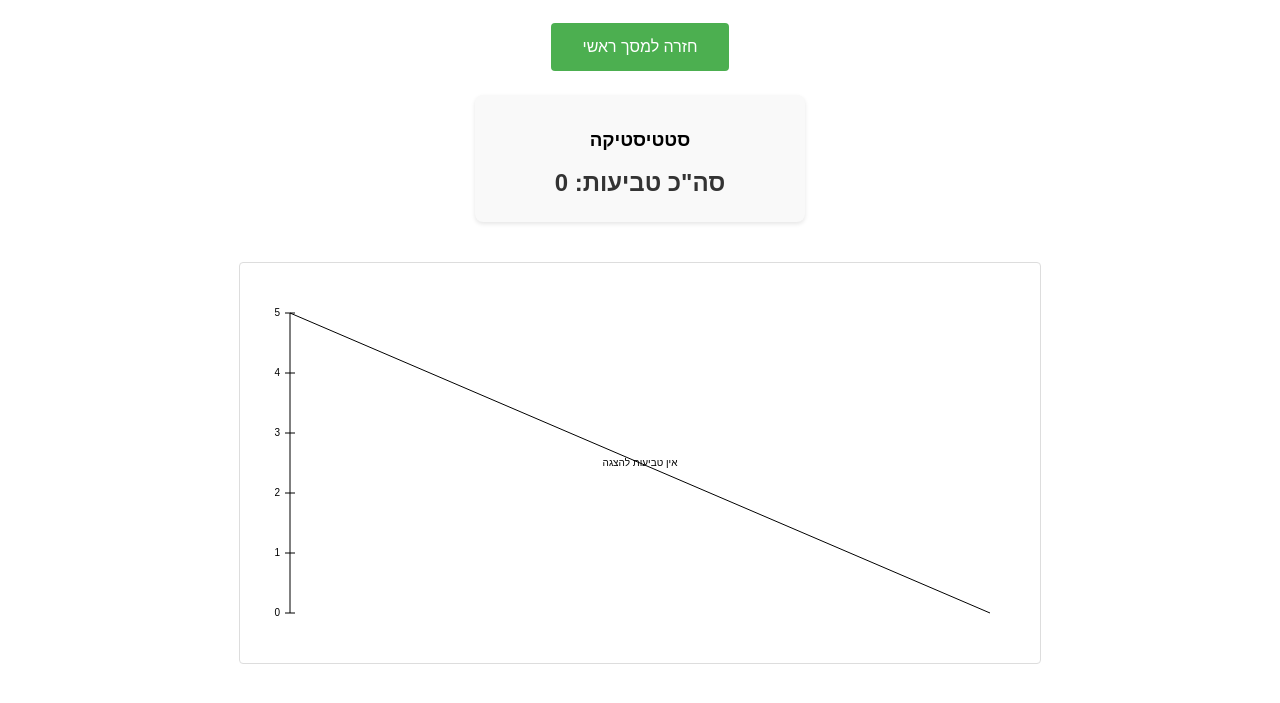
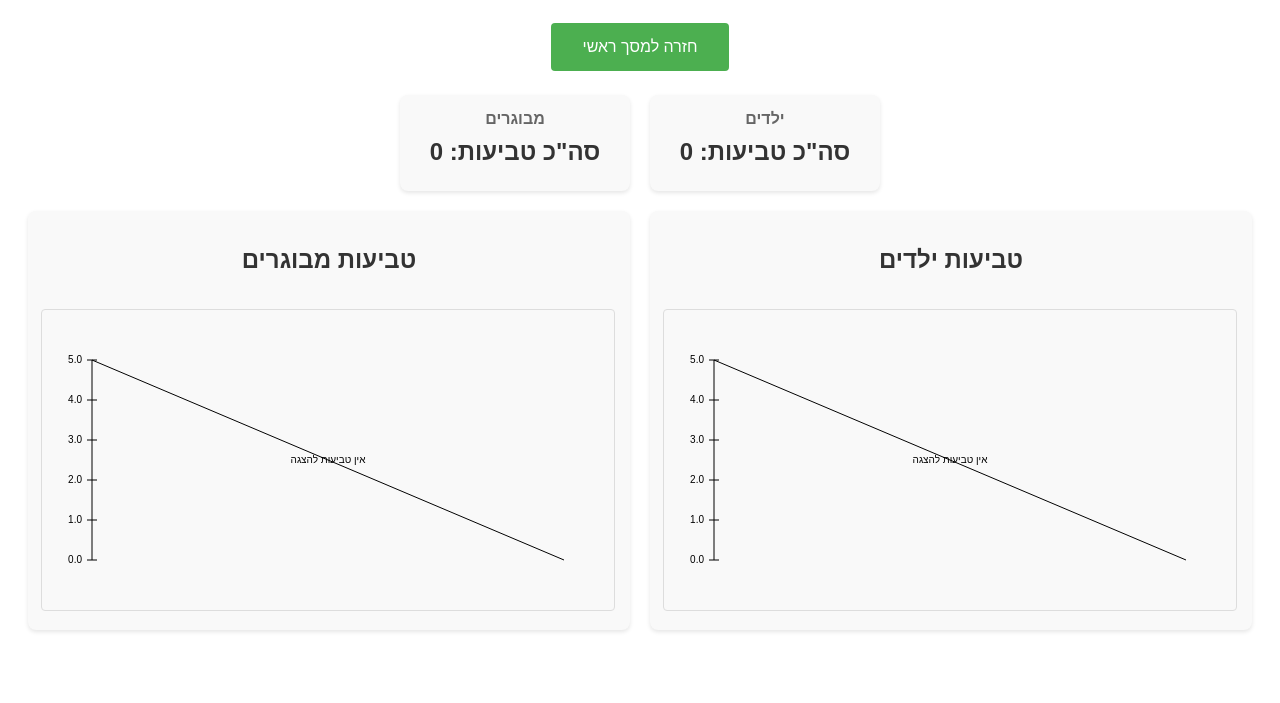
Before and after one commit to Shakedik/LifeServer, a plain HTML site: page graph.html in a window 1280 px wide. Shown: the part 89-792 px from the top of the page. Drawn offline with Linux system fonts and the light colour scheme; sample sign-in values are in the browser's storage.

Commit message:
Update graph.html

```diff
--- a/graph.html
+++ b/graph.html
@@ -23,18 +23,42 @@
             cursor: pointer;
             border-radius: 4px;
         }
+        .graphs-container {
+            display: flex;
+            flex-wrap: wrap;
+            justify-content: center;
+            gap: 20px;
+            margin-top: 20px;
+        }
+        .graph-section {
+            flex: 1;
+            min-width: 300px;
+            max-width: 600px;
+            background-color: #f9f9f9;
+            padding: 15px;
+            border-radius: 8px;
+            box-shadow: 0 2px 4px rgba(0,0,0,0.1);
+        }
         canvas {
             border: 1px solid #ddd;
             margin-top: 20px;
             border-radius: 4px;
+            width: 100%;
+            height: 300px;
         }
         .stats-container {
+            display: flex;
+            justify-content: center;
+            gap: 20px;
+            margin: 20px 0;
+        }
+        .stats-box {
             background-color: #f9f9f9;
             padding: 15px;
             border-radius: 8px;
-            margin: 20px auto;
-            max-width: 300px;
             box-shadow: 0 2px 4px rgba(0,0,0,0.1);
+            flex: 1;
+            max-width: 200px;
         }
         .total-drownings {
             font-size: 24px;
@@ -42,10 +66,14 @@
             color: #333;
             margin: 10px 0;
         }
-        .no-data-message {
-            font-style: italic;
+        .stats-title {
+            font-weight: bold;
+            margin-bottom: 10px;
             color: #666;
-            margin-top: 20px;
+        }
+        h2 {
+            color: #333;
+            margin-bottom: 15px;
         }
     </style>
 </head>
@@ -56,14 +84,28 @@
     </div>
 
     <div class="stats-container">
-        <h3>סטטיסטיקה</h3>
-        <div class="total-drownings" id="totalDrownings">סה"כ טביעות: 0</div>
+        <div class="stats-box">
+            <div class="stats-title">ילדים</div>
+            <div class="total-drownings" id="youngDrownings">סה"כ טביעות: 0</div>
+        </div>
+        <div class="stats-box">
+            <div class="stats-title">מבוגרים</div>
+            <div class="total-drownings" id="adultDrownings">סה"כ טביעות: 0</div>
+        </div>
     </div>
 
-    <canvas id="drowningChart" width="800" height="400"></canvas>
+    <div class="graphs-container">
+        <div class="graph-section">
+            <h2>טביעות ילדים</h2>
+            <canvas id="youngChart"></canvas>
+        </div>
+        <div class="graph-section">
+            <h2>טביעות מבוגרים</h2>
+            <canvas id="adultChart"></canvas>
+        </div>
+    </div>
 
     <script>
-        // בדיקת התחברות
         if (!sessionStorage.getItem('currentUser')) {
             window.location.href = 'index.html';
         }
@@ -73,22 +115,57 @@
                    date.getMinutes().toString().padStart(2, '0');
         }
 
-        function calculateTotalDrownings() {
+        function calculateDrowningsByAgeGroup() {
             const drowningHistory = JSON.parse(sessionStorage.getItem('drowningHistory') || '[]');
-            return drowningHistory.length;
+            const users = JSON.parse(localStorage.getItem('users') || '{}');
+
+            const youngDrownings = drowningHistory.filter(drowning =>
+                users[drowning.user] && users[drowning.user].ageGroup === 'צעיר'
+            );
+
+            const adultDrownings = drowningHistory.filter(drowning =>
+                users[drowning.user] && users[drowning.user].ageGroup === 'מבוגר'
+            );
+
+            return { youngDrownings, adultDrownings };
         }
 
         function updateTotalDrownings() {
-            const total = calculateTotalDrownings();
-            document.getElementById('totalDrownings').textContent = `סה"כ טביעות: ${total}`;
+            const { youngDrownings, adultDrownings } = calculateDrowningsByAgeGroup();
+            document.getElementById('youngDrownings').textContent = `סה"כ טביעות: ${youngDrownings.length}`;
+            document.getElementById('adultDrownings').textContent = `סה"כ טביעות: ${adultDrownings.length}`;
         }
 
-        function drawGraph() {
-            const drowningHistory = JSON.parse(sessionStorage.getItem('drowningHistory') || '[]');
-            const canvas = document.getElementById("drowningChart");
+        function processDataForGraph(drownings) {
+            if (drownings.length === 0) return { labels: [], values: [] };
+
+            drownings.sort((a, b) => new Date(a.time) - new Date(b.time));
+            const timeSegments = {};
+
+            const firstTime = new Date(drownings[0].time);
+            const lastTime = new Date(drownings[drownings.length - 1].time);
+
+            let currentTime = new Date(firstTime);
+            while (currentTime <= lastTime) {
+                const timeKey = formatTime(currentTime);
+                timeSegments[timeKey] = 0;
+                currentTime.setMinutes(currentTime.getMinutes() + 5);
+            }
+
+            drownings.forEach(drowning => {
+                const drowningTime = new Date(drowning.time);
+                const timeKey = formatTime(drowningTime);
+                timeSegments[timeKey] = (timeSegments[timeKey] || 0) + 1;
+            });
+
+            return {
+                labels: Object.keys(timeSegments),
+                values: Object.values(timeSegments)
+            };
+        }
+
+        function drawGraph(canvas, data, color) {
             const ctx = canvas.getContext("2d");
-
-            // הגדרות בסיסיות
             const width = canvas.width;
             const height = canvas.height;
             const padding = 50;
@@ -98,7 +175,7 @@
             // ניקוי הקנבס
             ctx.clearRect(0, 0, width, height);
 
-            // ציור צירים תמיד
+            // ציור צירים
             ctx.beginPath();
             ctx.moveTo(padding, height - padding);
             ctx.lineTo(padding, padding);
@@ -108,55 +185,28 @@
             // ציור ערכי ציר Y
             ctx.textAlign = "right";
             ctx.textBaseline = "middle";
+            const maxValue = Math.max(...data.values, 5);
             for (let i = 0; i <= 5; i++) {
                 const y = height - padding - (i * graphHeight / 5);
-                ctx.fillText(i, padding - 10, y);
+                ctx.fillText((maxValue * i / 5).toFixed(1), padding - 10, y);
                 ctx.beginPath();
                 ctx.moveTo(padding - 5, y);
                 ctx.lineTo(padding + 5, y);
                 ctx.stroke();
             }
 
-            if (drowningHistory.length === 0) {
-                // הצגת הודעה כשאין נתונים
+            if (data.labels.length === 0) {
                 ctx.textAlign = "center";
                 ctx.fillText("אין טביעות להצגה", width / 2, height / 2);
                 return;
             }
 
-            // מיון לפי זמן
-            drowningHistory.sort((a, b) => new Date(a.time) - new Date(b.time));
-
-            // יצירת מקטעי זמן של 5 דקות
-            const timeSegments = {};
-            const firstTime = new Date(drowningHistory[0].time);
-            const lastTime = new Date(drowningHistory[drowningHistory.length - 1].time);
-
-            // יצירת מקטעי זמן ריקים
-            let currentTime = new Date(firstTime);
-            while (currentTime <= lastTime) {
-                const timeKey = formatTime(currentTime);
-                timeSegments[timeKey] = 0;
-                currentTime.setMinutes(currentTime.getMinutes() + 5);
-            }
-
-            // ספירת טביעות בכל מקטע זמן
-            drowningHistory.forEach(drowning => {
-                const drowningTime = new Date(drowning.time);
-                const timeKey = formatTime(drowningTime);
-                timeSegments[timeKey] = (timeSegments[timeKey] || 0) + 1;
-            });
-
-            // הכנת נתונים לגרף
-            const labels = Object.keys(timeSegments);
-            const values = Object.values(timeSegments);
-
             // ציור ערכי ציר X
             ctx.textAlign = "center";
             ctx.textBaseline = "top";
-            labels.forEach((label, index) => {
+            data.labels.forEach((label, index) => {
                 if (index % 2 === 0) {
-                    const x = padding + index * (graphWidth / (labels.length - 1));
+                    const x = padding + index * (graphWidth / (data.labels.length - 1));
                     ctx.save();
                     ctx.translate(x, height - padding + 10);
                     ctx.rotate(Math.PI / 4);
@@ -166,15 +216,13 @@
             });
 
             // ציור הגרף
-            const maxValue = Math.max(...values, 5);
             const scaleY = graphHeight / maxValue;
-
             ctx.beginPath();
-            ctx.strokeStyle = "blue";
+            ctx.strokeStyle = color;
             ctx.lineWidth = 2;
 
-            values.forEach((value, index) => {
-                const x = padding + index * (graphWidth / (labels.length - 1));
+            data.values.forEach((value, index) => {
+                const x = padding + index * (graphWidth / (data.labels.length - 1));
                 const y = height - padding - value * scaleY;
                 if (index === 0) {
                     ctx.moveTo(x, y);
@@ -185,9 +233,9 @@
             ctx.stroke();
 
             // ציור נקודות
-            ctx.fillStyle = "red";
-            values.forEach((value, index) => {
-                const x = padding + index * (graphWidth / (labels.length - 1));
+            ctx.fillStyle = color;
+            data.values.forEach((value, index) => {
+                const x = padding + index * (graphWidth / (data.labels.length - 1));
                 const y = height - padding - value * scaleY;
                 ctx.beginPath();
                 ctx.arc(x, y, 5, 0, Math.PI * 2);
@@ -195,23 +243,45 @@
             });
         }
 
-        function backToMain() {
-            if (sessionStorage.getItem('currentUser')) {
-                window.location.href = 'main.html';
-            } else {
-                window.location.href = 'index.html';
+        function updateGraphs() {
+            const { youngDrownings, adultDrownings } = calculateDrowningsByAgeGroup();
+
+            const youngData = processDataForGraph(youngDrownings);
+            const adultData = processDataForGraph(adultDrownings);
+
+            const youngCanvas = document.getElementById("youngChart");
+            const adultCanvas = document.getElementById("adultChart");
+
+            // התאמת גודל הקנבס לגודל המכיל
+            function resizeCanvas(canvas) {
+                const container = canvas.parentElement;
+                canvas.width = container.clientWidth - 30;
+                canvas.height = 300;
             }
+
+            resizeCanvas(youngCanvas);
+            resizeCanvas(adultCanvas);
+
+            drawGraph(youngCanvas, youngData, '#ff6b6b');
+            drawGraph(adultCanvas, adultData, '#4dabf7');
         }
 
-        // ציור ראשוני של הגרף ועדכון הסטטיסטיקה
-        drawGraph();
+        function backToMain() {
+            window.location.href = 'main.html';
+        }
+
+        // עדכון ראשוני
+        updateGraphs();
         updateTotalDrownings();
 
-        // עדכון הגרף והסטטיסטיקה כל 5 שניות
+        // עדכון כל 5 שניות
         setInterval(() => {
-            drawGraph();
+            updateGraphs();
             updateTotalDrownings();
         }, 5000);
+
+        // עדכון בשינוי גודל החלון
+        window.addEventListener('resize', updateGraphs);
     </script>
 </body>
 </html>
```
